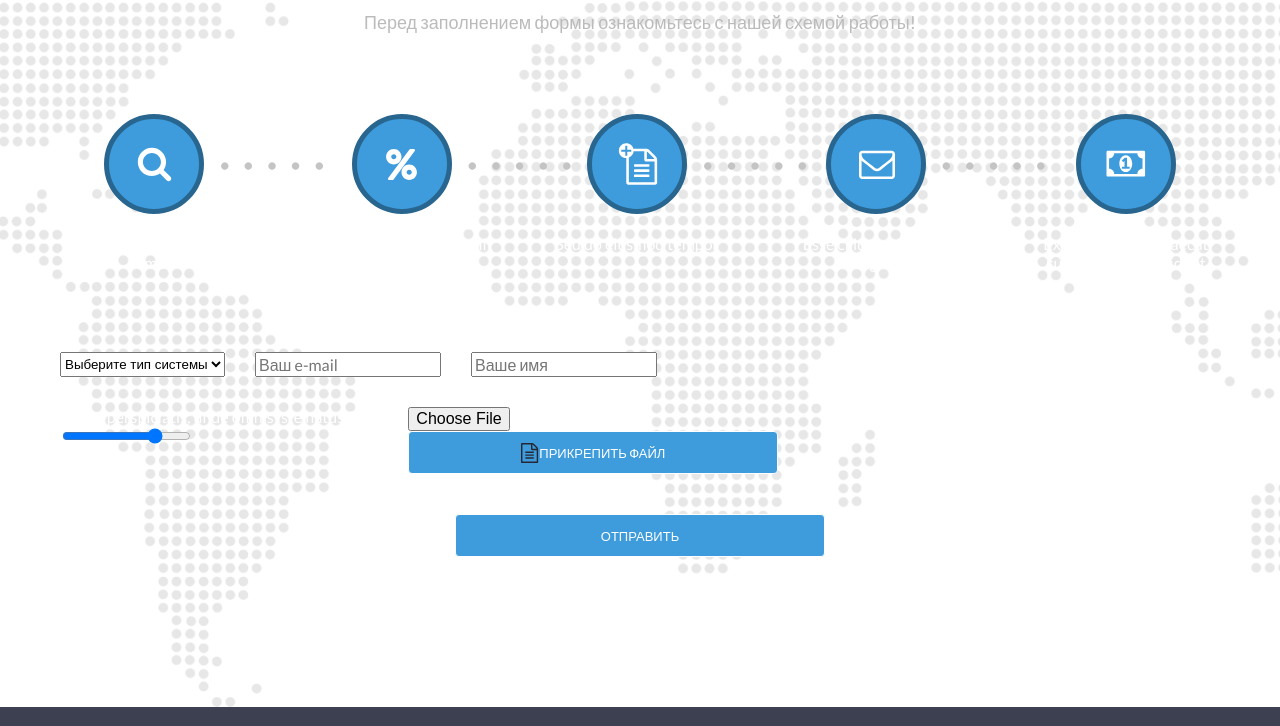
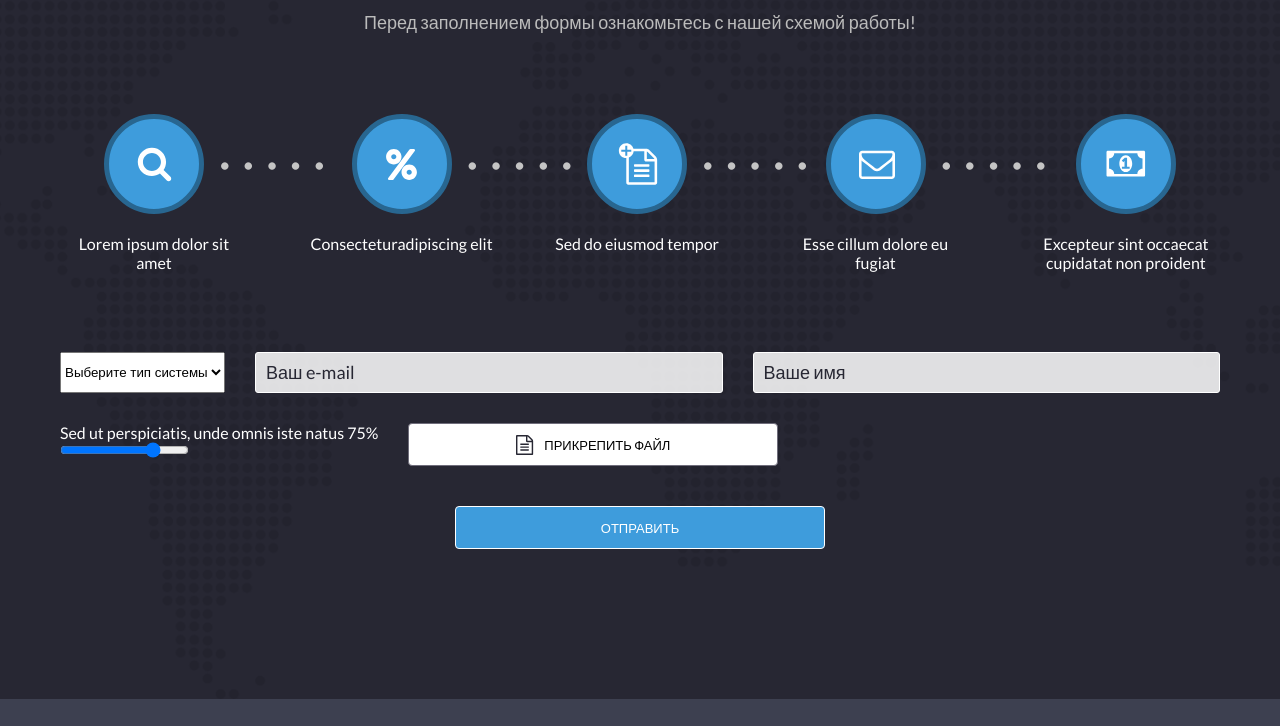
Before and after one commit to MariyaN23/placing-order-page, a website built with Vite: page index.html in a window 1280 px wide. Shown: the part 905-1631 px from the top of the page. Built offline with nearby package versions, Linux system fonts and the light colour scheme.

Commit message:
input type text, email and file

```diff
--- a/style.scss
+++ b/style.scss
@@ -35,6 +35,7 @@
   display: flex;
   justify-content: center;
   align-items: center;
+  gap: 10px;
   text-transform: uppercase;
   height: 43px;
   padding: 15px 10px;
@@ -43,6 +44,7 @@
   background-color: $color-accent-dark;
   border: 1px solid $color-white;
   border-radius: 4px;
+  cursor: pointer;
   transition: all $duration $function;
 
   &:active {
@@ -53,9 +55,34 @@
     opacity: 0.8;
   }
 
-  &__secondary {
+  &--secondary {
     color: $color-black;
     background-color: $color-white;
     border-color: $color-gray-500;
   }
 }
+
+input[type="text"],
+input[type="email"] {
+  width: 100%;
+  padding: 10px;
+  border-radius: 3px;
+  border: 1px solid $color-white;
+  background-color: $color-input-bg;
+  color: $color-black;
+  transition: background-color $duration $function;
+
+  &::placeholder {
+    color: $color-content-bg;
+    font-size: $fs-18;
+  }
+
+  &:active,
+  &:hover {
+    background-color: $color-white;
+  }
+}
+
+input[type="file"] {
+  display: none;
+}
--- a/styles/base/_reset.scss
+++ b/styles/base/_reset.scss
@@ -22,6 +22,7 @@ body {
   font-family: $font-lato;
   font-size: $fs-16;
   color: $color-white;
+  background-color: $color-content-bg;
   -webkit-font-smoothing: antialiased;
   -moz-osx-font-smoothing: grayscale;
   text-rendering: optimizeLegibility;
@@ -49,3 +50,14 @@ a {
   color: inherit;
   text-decoration: none;
 }
+
+input {
+  border: none;
+  background: none;
+  box-shadow: none;
+  font-family: inherit;
+  font-size: inherit;
+  line-height: inherit;
+  margin: 0;
+  padding: 0;
+}
```
